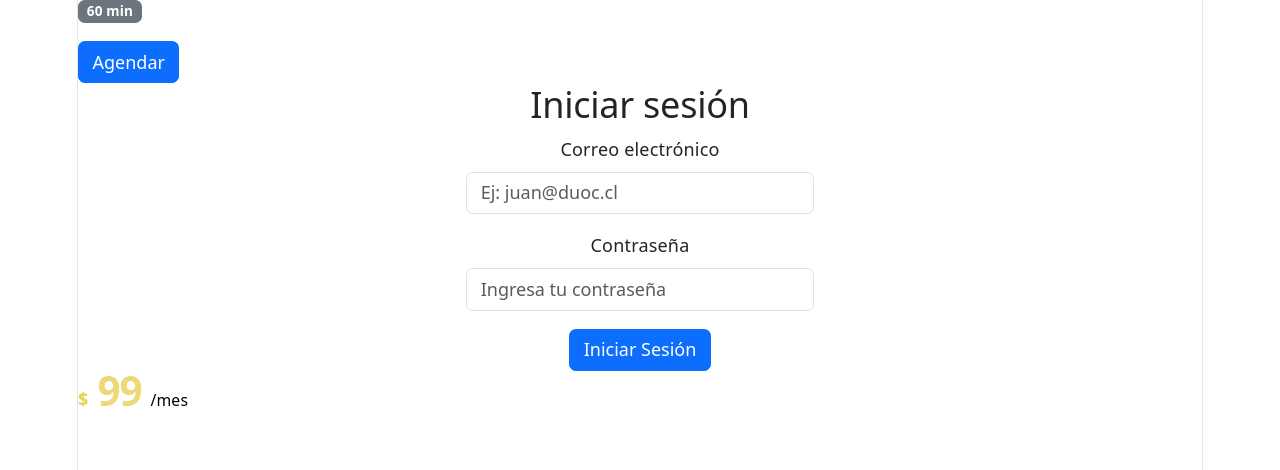
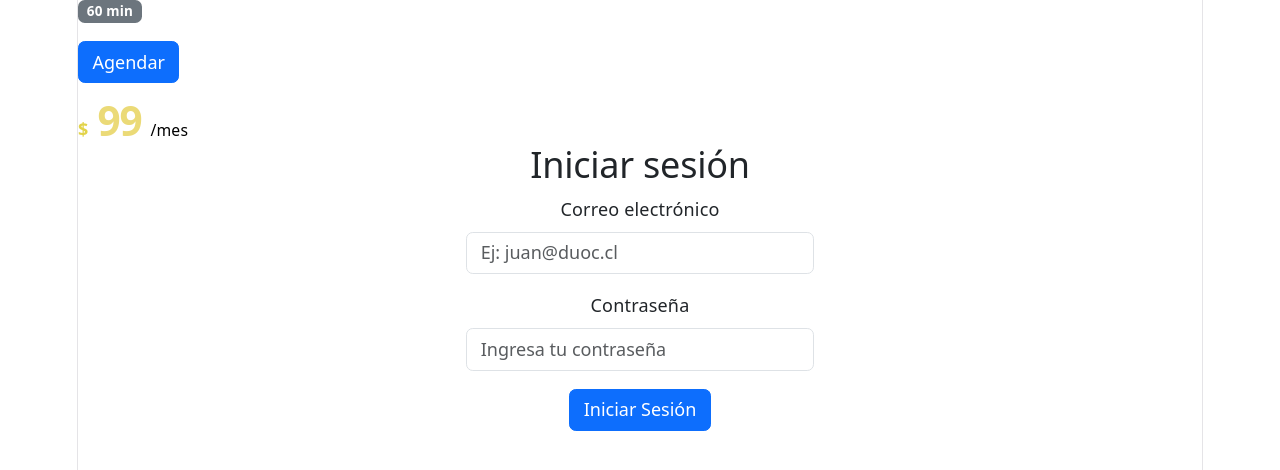
Before and after one commit to isii-iq/NutriVida, a React (Vite) app: page / in a window 1280 px wide. Shown: the top 470 px of the page. Built offline with nearby package versions, Linux system fonts and the light colour scheme.

Commit message:
se agrego precio a tarjeta de servicio

```diff
--- a/src/App.jsx
+++ b/src/App.jsx
@@ -1,9 +1,8 @@
 
 import "./App.css";
-import Precio from "./components/atoms/Precio";
 import FormularioInicioSesion from "./components/organisms/FormularioInicioSesion";
 import TarjetaServicio from "./components/molecules/TarjetaServicio";
-import { BrowserRouter, Routes, Route } from "react-router-dom";
+
 
 
 
@@ -16,11 +15,13 @@ function App() {
       <TarjetaServicio
         duracion={60}
         textoBoton="Agendar"
+        valor="99"
+        periodo="mes"
       />
 
 
       <FormularioInicioSesion />
-      <Precio valor="99" periodo="mes" />
+
     </>
   );
 }
--- a/src/components/atoms/Precio.jsx
+++ b/src/components/atoms/Precio.jsx
@@ -5,6 +5,7 @@ function Precio({ valor, moneda = "$", periodo, oferta }) {
       <span className="precio-simbolo">{moneda}</span>
       <span className="precio-valor">{valor}</span>
       {periodo && <span className="precio-periodo">/{periodo}</span>}
+
     </div>
   );
 }
--- a/src/components/molecules/TarjetaServicio.jsx
+++ b/src/components/molecules/TarjetaServicio.jsx
@@ -1,12 +1,14 @@
 import EtiquetaDuracion from "../atoms/EtiquetaDuracion";
 import Boton from "../atoms/Boton";
+import Precio from"../atoms/Precio";
 
-function TarjetaServicio({ duracion, textoBoton }) {
+function TarjetaServicio({ duracion, textoBoton, valor, periodo }) {
   return (
     <div className="d-flex flex-column align-items-start gap-3">
       <EtiquetaDuracion duracion={duracion} />
 
       <Boton texto={textoBoton} />
+     <Precio valor={valor} periodo={periodo} />
     </div>
   );
 }
```
